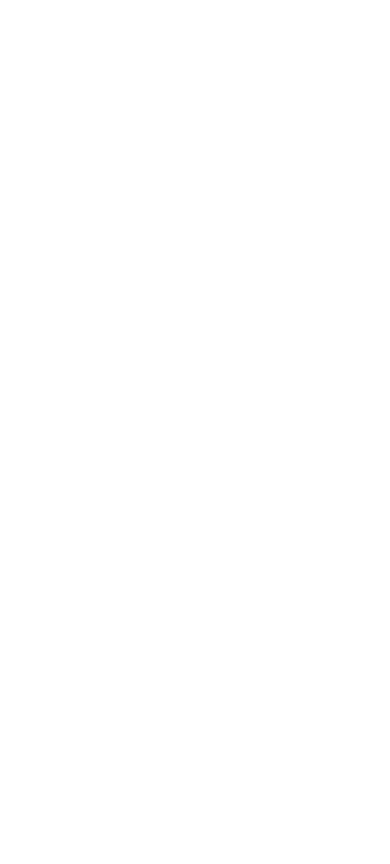
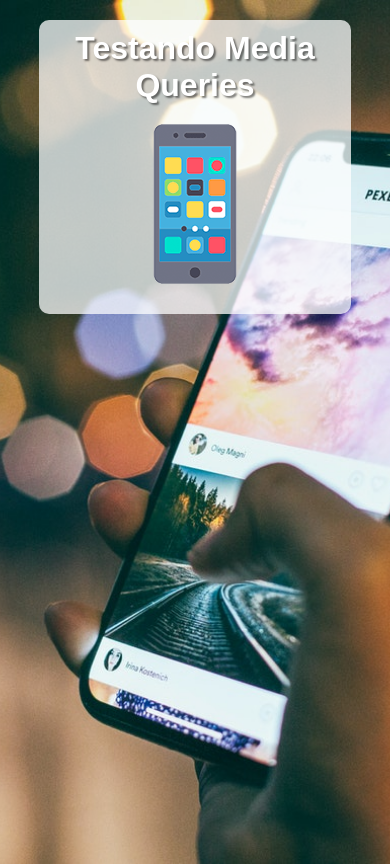
Before and after one commit to Luiz-Louberty/html-css, a plain HTML site: page exercicios/ex026/mq004/index.html in a window 390 px wide. Drawn offline with Linux system fonts and the light colour scheme.

Commit message:
update ex media queries

```diff
--- /dev/null
+++ b/exercicios/ex026/mq004/estilos/style.css
@@ -0,0 +1,59 @@
+@charset "UTF-8";
+
+/*Mobile First*/
+
+*{
+    font-family: Arial, Helvetica, sans-serif;
+    font-size: 1em;
+    margin: 0px;
+    padding: 0px;
+    box-sizing: border-box;
+}
+
+body {
+
+    height: 100vh;
+}
+
+body {
+    background: black url(../imagens/back-phone.jpg);
+    background-size: cover;
+    background-position: center center;
+}
+
+main {
+    background-color: rgba(255, 255, 255, 0.733);
+    width: 80vw;
+    margin: auto;
+    margin-top: 20px;
+    border-radius: 10px;
+    padding: 10px;
+}
+h1 {
+    text-align: center;
+    color: white;
+    font-size: 2em;
+    text-shadow:  2px 2px 2px rgba(0, 0, 0, 0.507);
+}
+
+img {
+display: block;
+margin: auto;
+}
+
+img#phone {
+display: block;
+}
+
+img#tablet{
+display: none;
+}
+img#print{
+display: none;
+}
+img#pc {
+display: none;
+}
+img#tv {
+display: none;
+}
--- a/exercicios/ex026/mq004/index.html
+++ b/exercicios/ex026/mq004/index.html
@@ -5,8 +5,17 @@
     <meta http-equiv="X-UA-Compatible" content="IE=edge">
     <meta name="viewport" content="width=device-width, initial-scale=1.0">
     <title>Media Query</title>
+    <link rel="stylesheet" href="estilos/style.css" media="all">
+    <link rel="stylesheet" href="estilos/media-query.css">
 </head>
 <body>
-
+    <main>
+        <h1>Testando Media Queries</h1>
+        <img id="phone" src="imagens/icon-phone.png" alt="Acessando via Smartphone">
+        <img id="tablet" src="imagens/icon-tablet.png" alt="Acessando via Tablet">
+        <img id="print" src="imagens/icon-print.png" alt="Versão para impressão">
+        <img id="pc" src="imagens/icon-pc.png" alt="Versão para Desktop">
+        <img id="tv" src="imagens/icon-tv.png" alt="Versão para TV">
+    </main>
 </body>
 </html>
```
Also changed, not shown: exercicios/ex026/mq004/estilos/media-query.css (added, +26 -0 lines).
